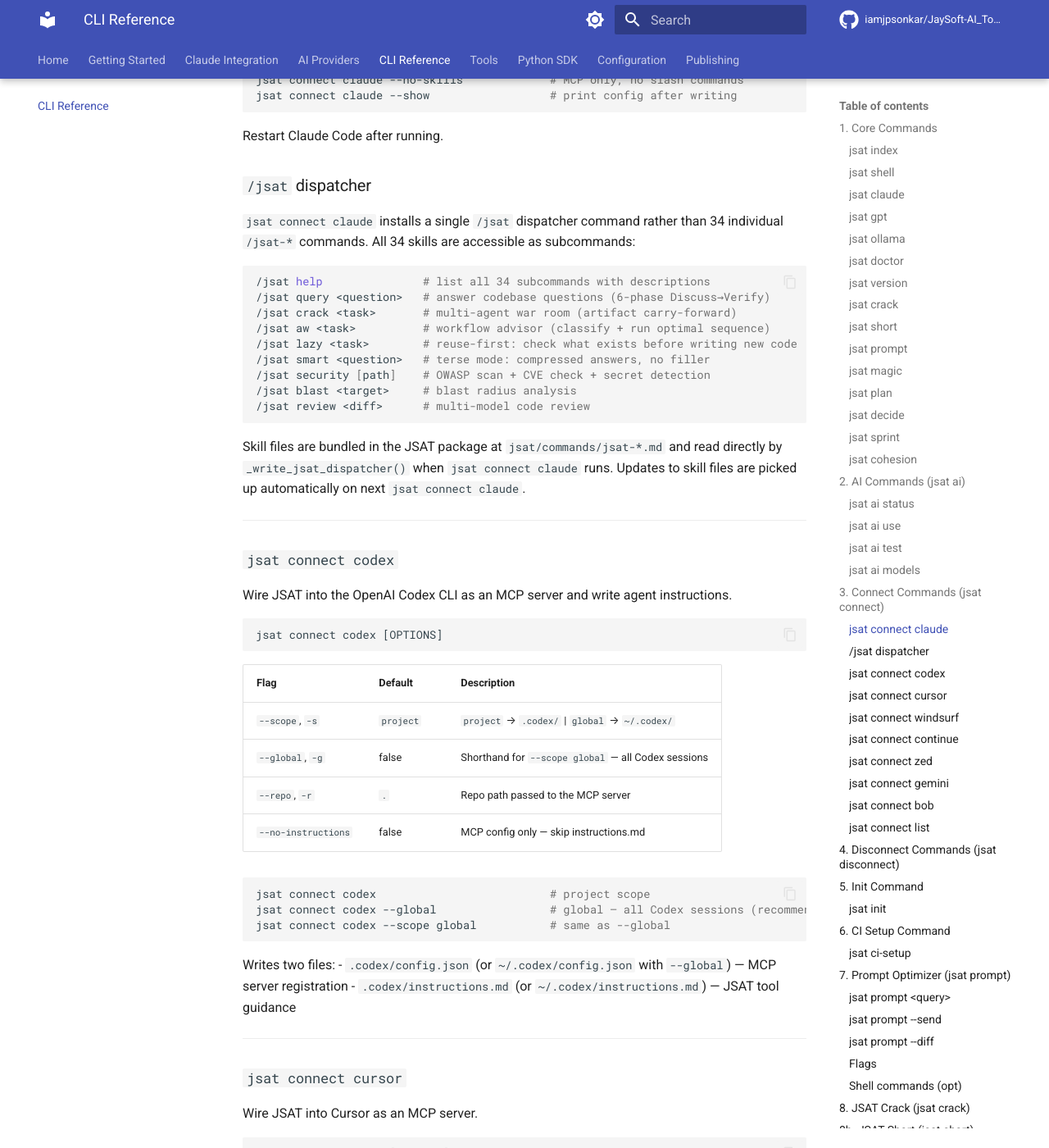
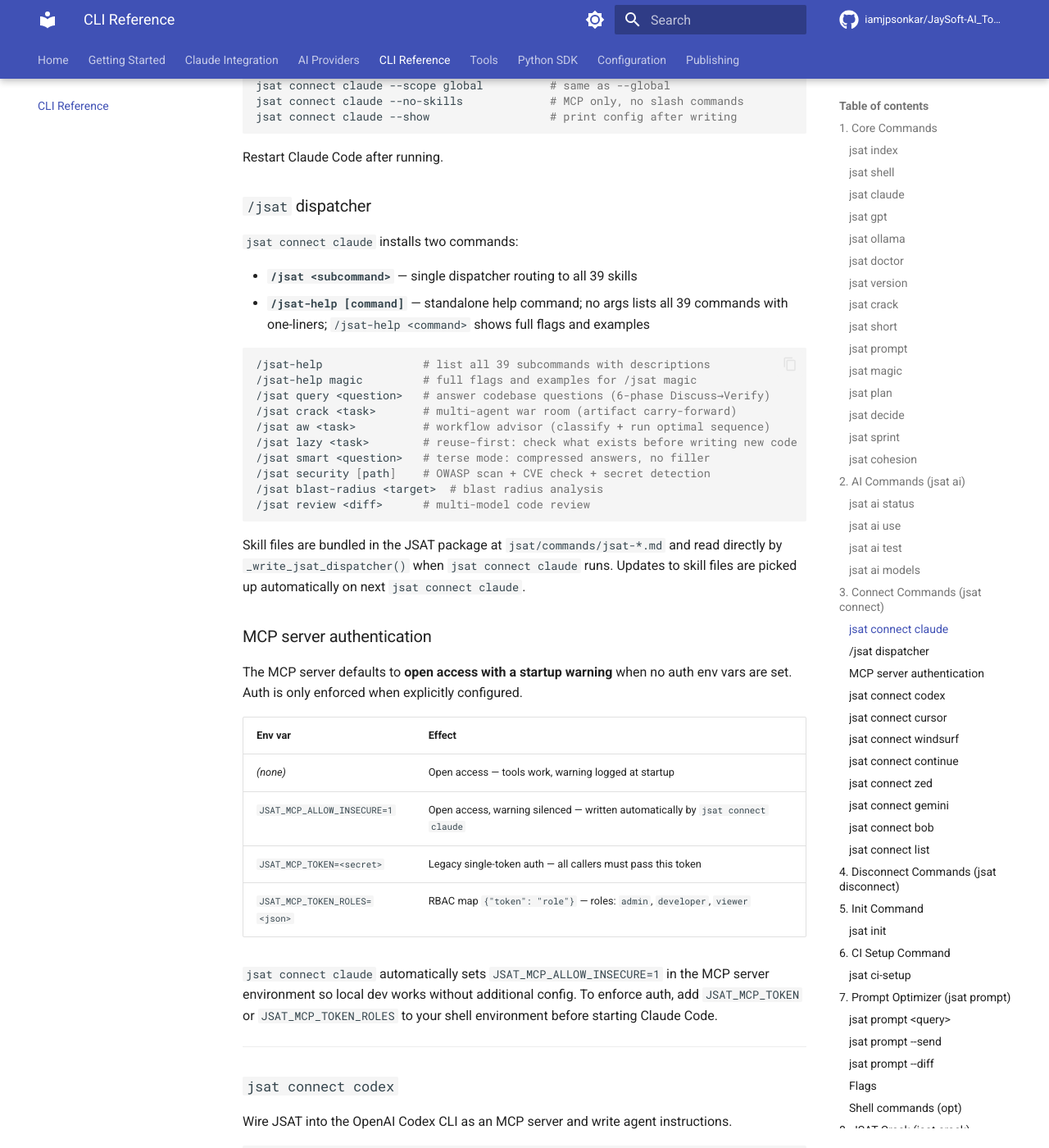
Before and after one commit to iamjpsonkar/JaySoft-AI_Tools, an MkDocs documentation site: the page built from docs/cli-reference.md, in a window 1280 px wide and 1400 px high, scrolled down 9759 px. Shown: the whole window at 82% size. Built offline with MkDocs 1.6.1 and Material for MkDocs 9.7.7, drawn with Linux system fonts in a browser that asks for light colours; comment, search, counter and statistics services are not loaded; some of the changed text lies outside the part shown.

Commit message:
docs: update README and docs for v0.4.4
- README: fix slash command count (34→39), add /jsat-help table entry
- docs/cli-reference.md: fix connect claude description, update dispatcher
  section to mention /jsat-help, add MCP auth env vars reference table
- docs/claude-integration.md: add step 3 (jsat-help.md install), note
  /jsat-help as standalone command, add MCP auth section with env vars table,
  remove stale "47 tool slots; 17 wired" claim

Co-Authored-By: Claude Sonnet 4.6 <noreply@anthropic.com>

````diff
--- a/docs/cli-reference.md
+++ b/docs/cli-reference.md
@@ -385,7 +385,7 @@ JSAT works as an MCP server with any AI tool that supports the Model Context Pro
 
 ### `jsat connect claude`
 
-Wire JSAT into Claude Code as an MCP server and install 31 `/jsat-*` slash commands.
+Wire JSAT into Claude Code as an MCP server and install the `/jsat` dispatcher (39 subcommands) and `/jsat-help`.
 
 ```
 jsat connect claude [OPTIONS]
@@ -411,24 +411,40 @@ Restart Claude Code after running.
 
 ### `/jsat` dispatcher
 
-`jsat connect claude` installs a single `/jsat` dispatcher command rather than 34 individual
-`/jsat-*` commands. All 34 skills are accessible as subcommands:
+`jsat connect claude` installs two commands:
+
+- **`/jsat <subcommand>`** — single dispatcher routing to all 39 skills
+- **`/jsat-help [command]`** — standalone help command; no args lists all 39 commands with one-liners; `/jsat-help <command>` shows full flags and examples
 
 ```bash
-/jsat help               # list all 34 subcommands with descriptions
+/jsat-help               # list all 39 subcommands with descriptions
+/jsat-help magic         # full flags and examples for /jsat magic
 /jsat query <question>   # answer codebase questions (6-phase Discuss→Verify)
 /jsat crack <task>       # multi-agent war room (artifact carry-forward)
 /jsat aw <task>          # workflow advisor (classify + run optimal sequence)
 /jsat lazy <task>        # reuse-first: check what exists before writing new code
 /jsat smart <question>   # terse mode: compressed answers, no filler
 /jsat security [path]    # OWASP scan + CVE check + secret detection
-/jsat blast <target>     # blast radius analysis
+/jsat blast-radius <target>  # blast radius analysis
 /jsat review <diff>      # multi-model code review
 ```
 
 Skill files are bundled in the JSAT package at `jsat/commands/jsat-*.md` and read
 directly by `_write_jsat_dispatcher()` when `jsat connect claude` runs. Updates to
 skill files are picked up automatically on next `jsat connect claude`.
+
+### MCP server authentication
+
+The MCP server defaults to **open access with a startup warning** when no auth env vars are set. Auth is only enforced when explicitly configured.
+
+| Env var | Effect |
+|---------|--------|
+| *(none)* | Open access — tools work, warning logged at startup |
+| `JSAT_MCP_ALLOW_INSECURE=1` | Open access, warning silenced — written automatically by `jsat connect claude` |
+| `JSAT_MCP_TOKEN=<secret>` | Legacy single-token auth — all callers must pass this token |
+| `JSAT_MCP_TOKEN_ROLES=<json>` | RBAC map `{"token": "role"}` — roles: `admin`, `developer`, `viewer` |
+
+`jsat connect claude` automatically sets `JSAT_MCP_ALLOW_INSECURE=1` in the MCP server environment so local dev works without additional config. To enforce auth, add `JSAT_MCP_TOKEN` or `JSAT_MCP_TOKEN_ROLES` to your shell environment before starting Claude Code.
 
 ---
 
````
Also changed, not shown: README.md (+10 -2 lines), docs/claude-integration.md (+20 -2 lines).
